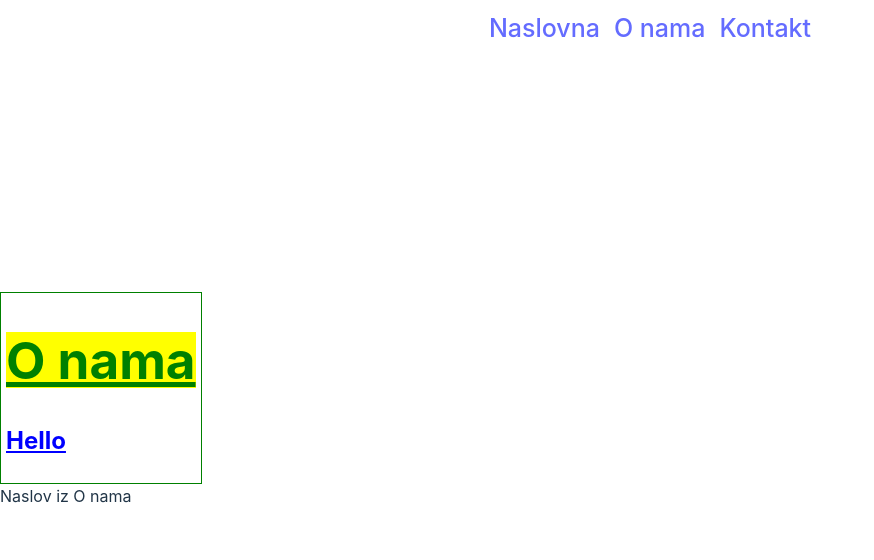
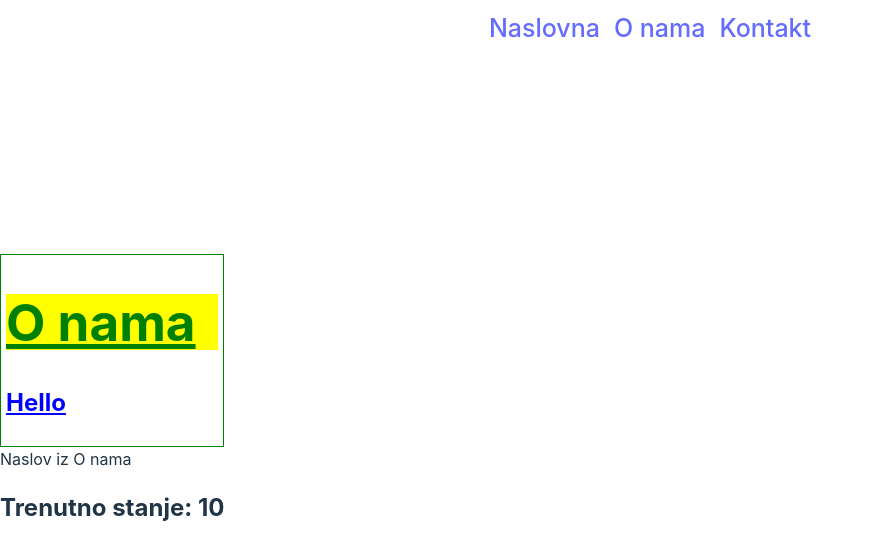
Before and after one commit to webbugt/algebra-react-vjezbe, a React (Vite) app: page /onama in a window 1280 px wide. Shown: the top 560 px of the page, without its empty margins (0-874 px from the left). Built offline with nearby package versions, Linux system fonts and the light colour scheme.

Commit message:
initial state inside component

```diff
--- a/src/components/KomponentaSaStanjem.jsx
+++ b/src/components/KomponentaSaStanjem.jsx
@@ -1,10 +1,13 @@
 import propTypes from 'prop-types'
+import {useState} from 'react'
 
 function KomponentaSaStanjem({ nekiNaslov }){
-
+    const [count] = useState(10)
 
     return <span>
         {nekiNaslov}
+        <h2>Trenutno stanje: {count}</h2>
+        {/* <h2>{staticnoStanje.count}</h2> */}
     </span>
 }
 
```
